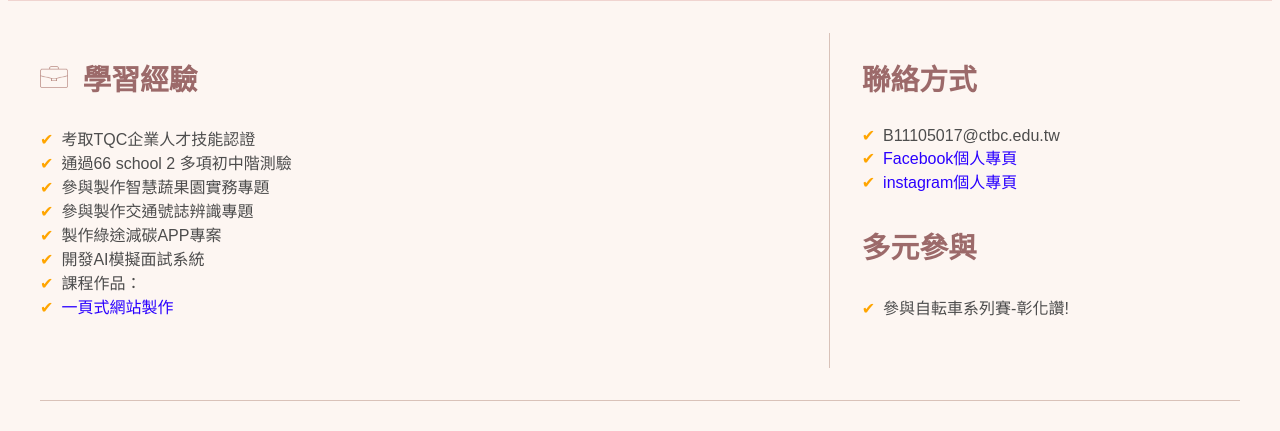
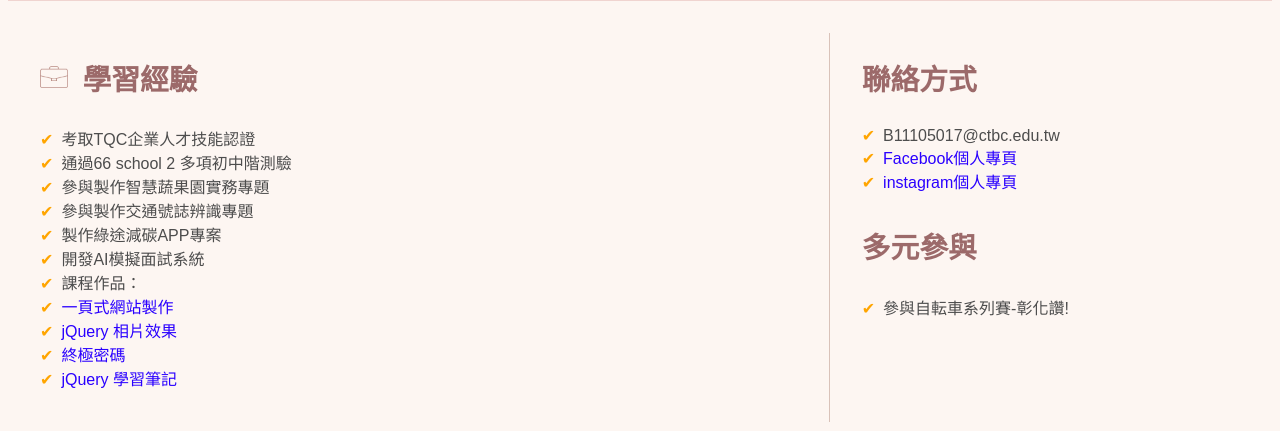
Before and after one commit to leoliao57/-DIV-CSS-B11105017-20250502, a plain HTML site: page index.html in a window 1280 px wide. Shown: the part 369-800 px from the top of the page. Drawn offline with Linux system fonts and the light colour scheme.

Commit message:
new2 0502

```diff
--- a/index.html
+++ b/index.html
@@ -27,7 +27,10 @@
           <li>製作綠途減碳APP專案</li>
           <li>開發AI模擬面試系統</li>
           <li>課程作品：<br>
-            <li><a href="https://leoliao57.github.io/Web_b11105017_1018/">一頁式網站製作</a></li><br>
+            <li><a href="https://leoliao57.github.io/Web_b11105017_1018/">一頁式網站製作</a></li>
+            <li><a href="https://leoliao57.github.io/Web_CTBC_jQuery_20250110/slider.html">jQuery 相片效果</a></li>
+            <li><a href="https://leoliao57.github.io/Web_CTBC_GuessNumber_20241227/">終極密碼</a></li>
+            <li><a href="https://leoliao57.github.io/Web_CTBC_jQuery_20250110/">jQuery 學習筆記</a></li>
           </li>
         </ul>
       </div>
```
